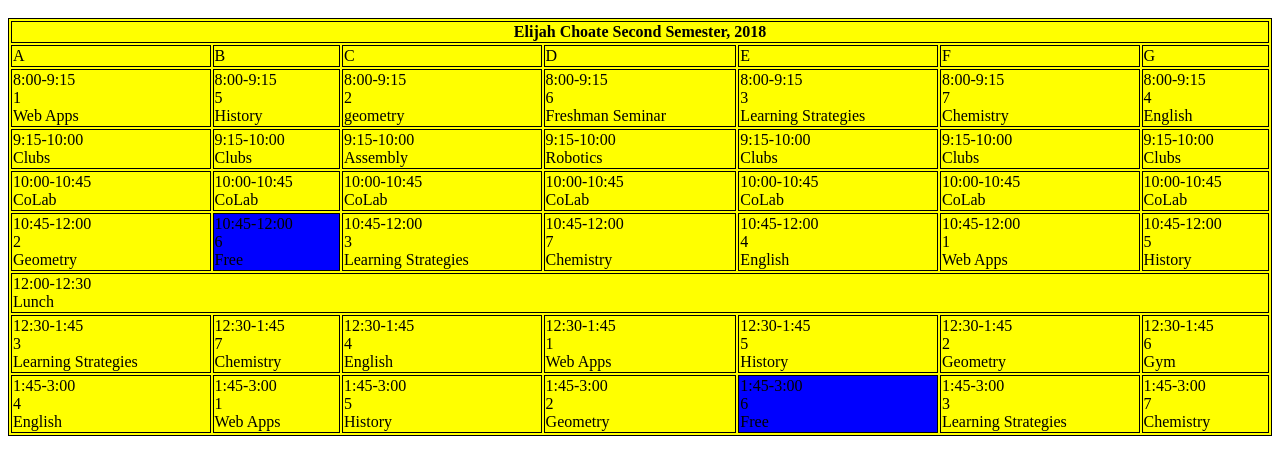
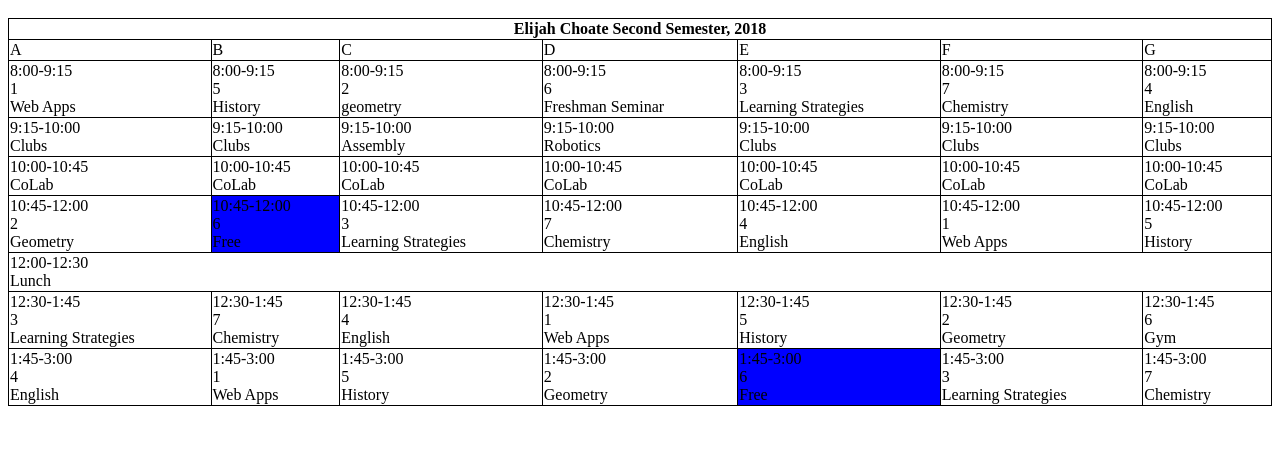
Before and after one commit to person100/person100.github.io, a plain HTML site: page schedule.html in a window 1280 px wide. Shown: the part 48-522 px from the top of the page. Drawn offline with Linux system fonts and the light colour scheme.

Commit message:
Update schedule.html

```diff
--- a/schedule.html
+++ b/schedule.html
@@ -4,8 +4,11 @@
 <head>
 <style>
  #free {background-color: blue;}
- table, tr { background-color: yellow;}
-table, th, td, tr{border: 1px solid  black;}
+
+table, th, td, tr{
+ border: 1px solid  black;
+ border-collapse: collapse;
+ }
 </style>
 </head>
  <body>
```
